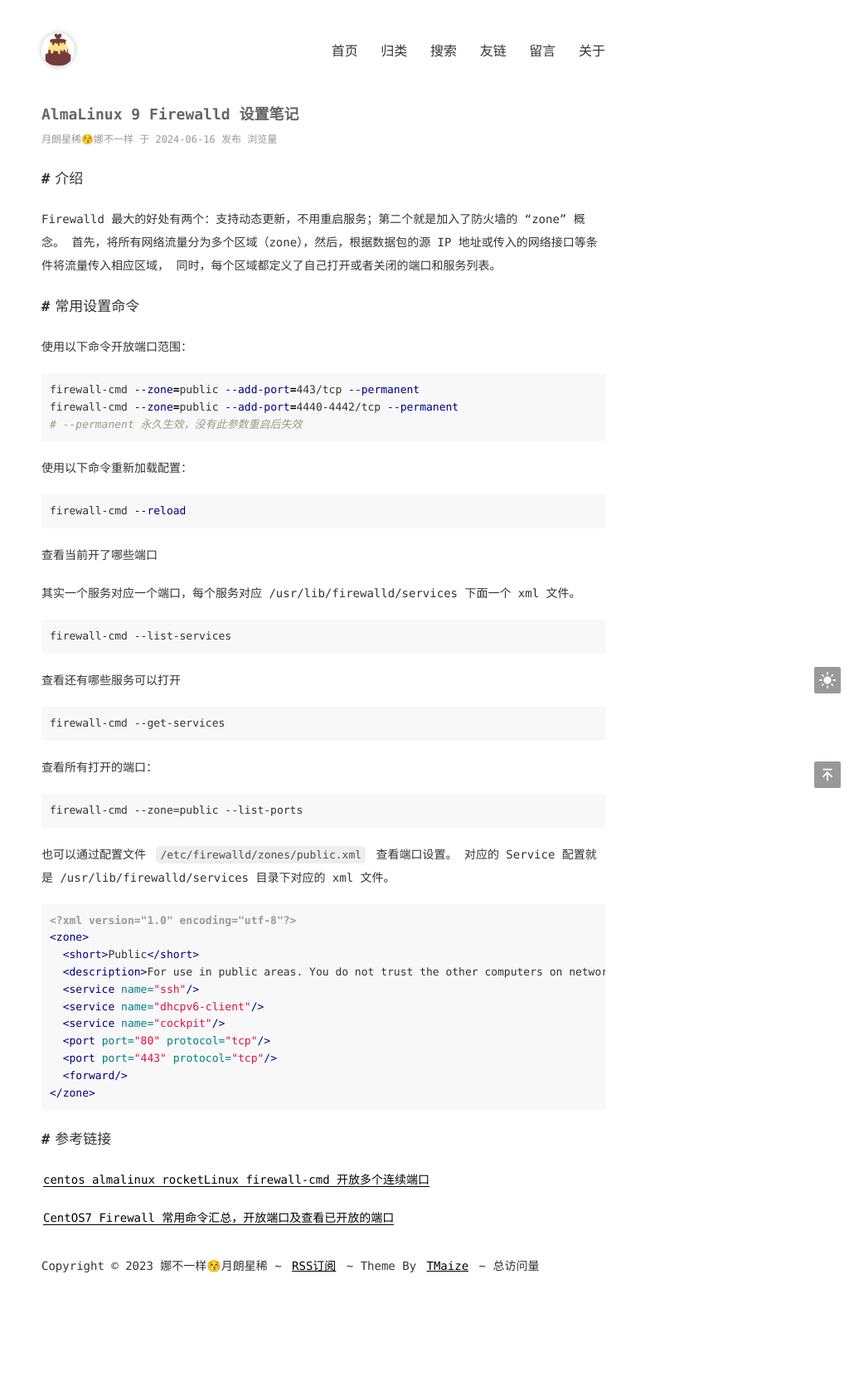
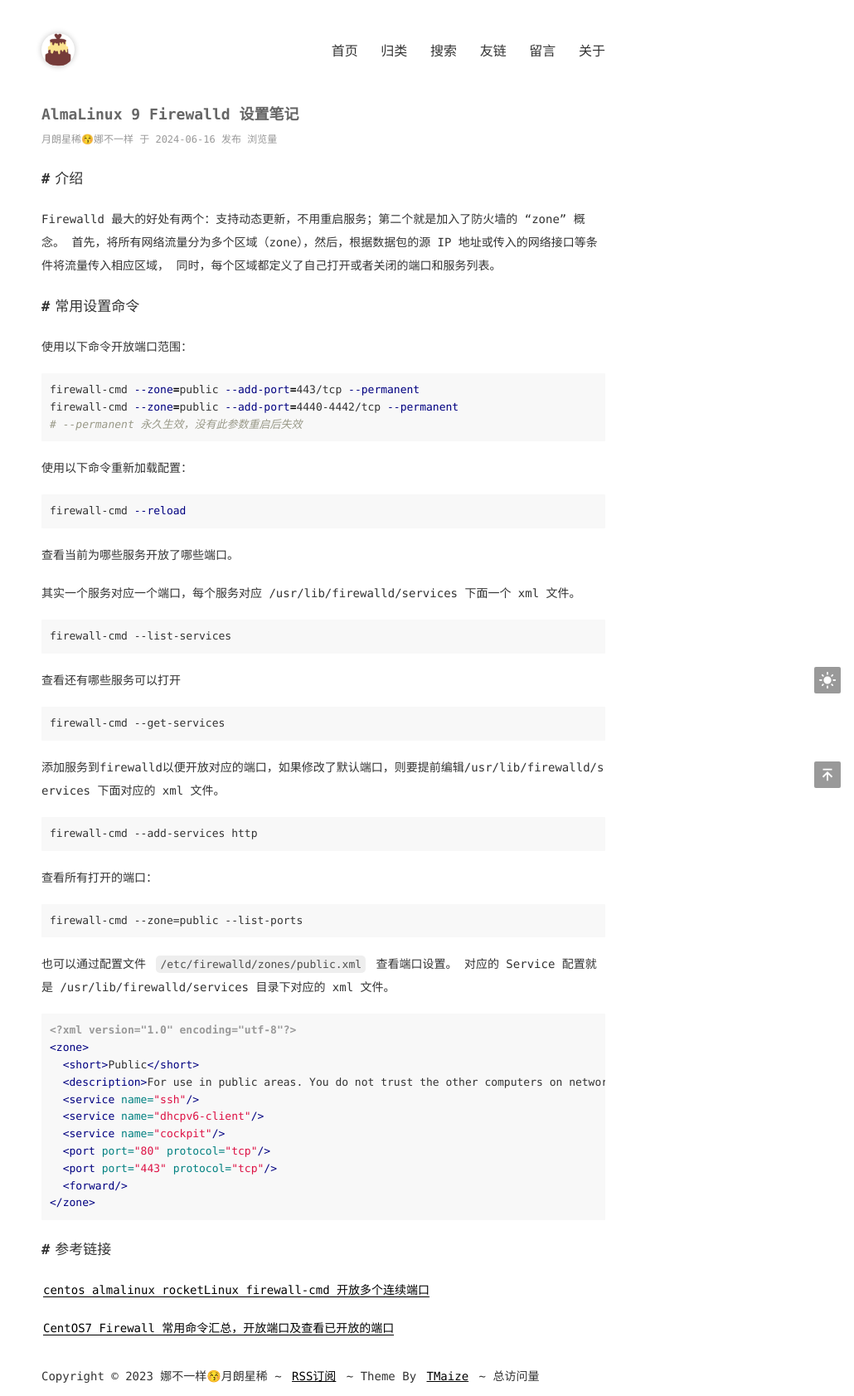
Before and after one commit to nksmiles/nksmiles.github.io, a Jekyll site: the page built from _posts/2024-06-16-Almulinux-firewalld-settings.md, in a window 1280 px wide. Shown: the whole page at 83% size, without its empty margins (250-1280 px from the left). Built offline with Jekyll 4.4.1, drawn with Linux system fonts in a browser that asks for light colours; comment, search, counter and statistics services are not loaded; before the commit the page ends 1550 px from its top, so only the background shows below that.

Commit message:
Update 2024-06-16-Almulinux-firewalld-settings.md

````diff
--- a/_posts/2024-06-16-Almulinux-firewalld-settings.md
+++ b/_posts/2024-06-16-Almulinux-firewalld-settings.md
@@ -25,7 +25,7 @@
 firewall-cmd --reload
 ```
 
-查看当前开了哪些端口
+查看当前为哪些服务开放了哪些端口。
 
 其实一个服务对应一个端口，每个服务对应 /usr/lib/firewalld/services 下面一个 xml 文件。
 ```
@@ -35,6 +35,11 @@
 查看还有哪些服务可以打开
 ```
 firewall-cmd --get-services
+```
+
+添加服务到firewalld以便开放对应的端口，如果修改了默认端口，则要提前编辑/usr/lib/firewalld/services 下面对应的 xml 文件。
+```
+firewall-cmd --add-services http
 ```
 
 查看所有打开的端口：
````
